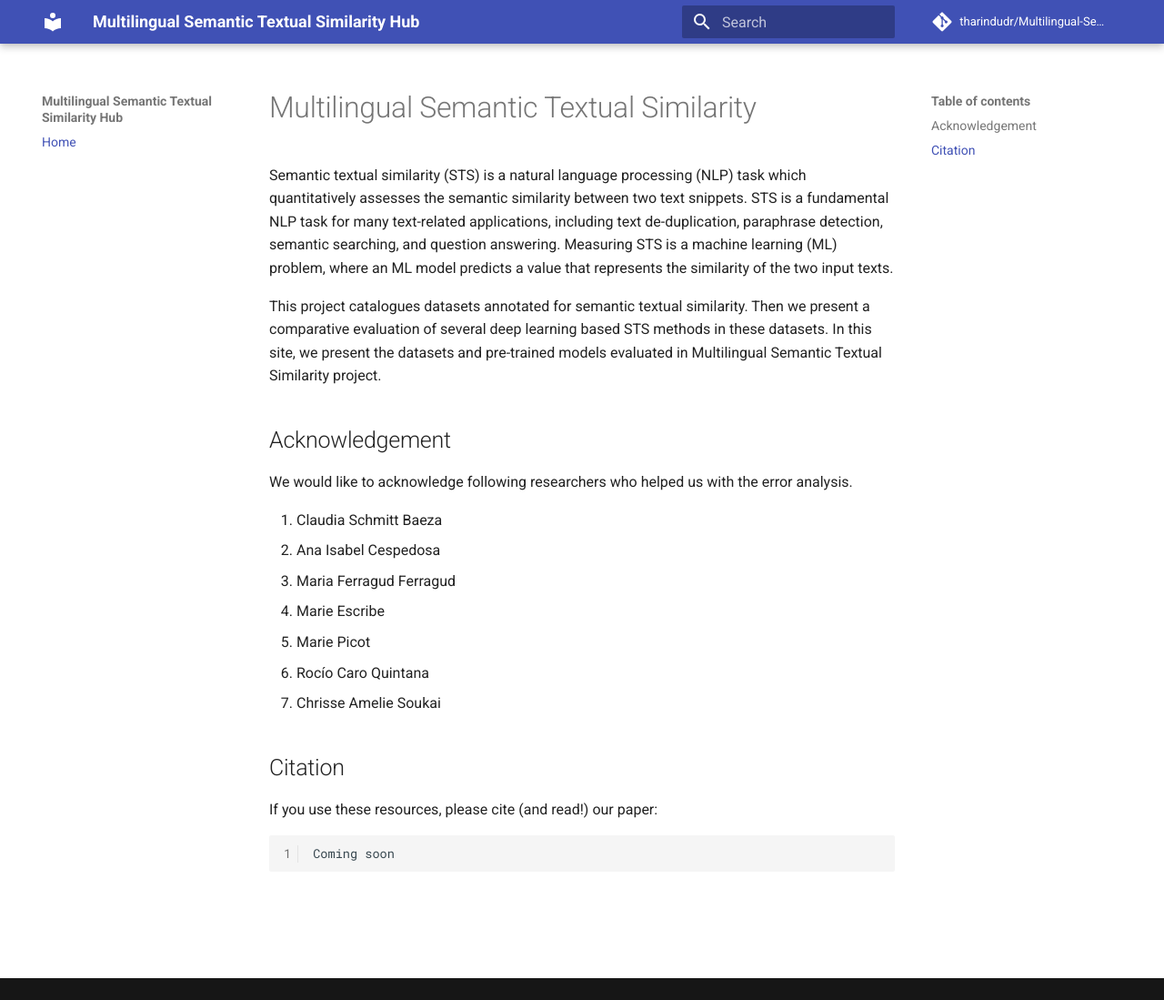
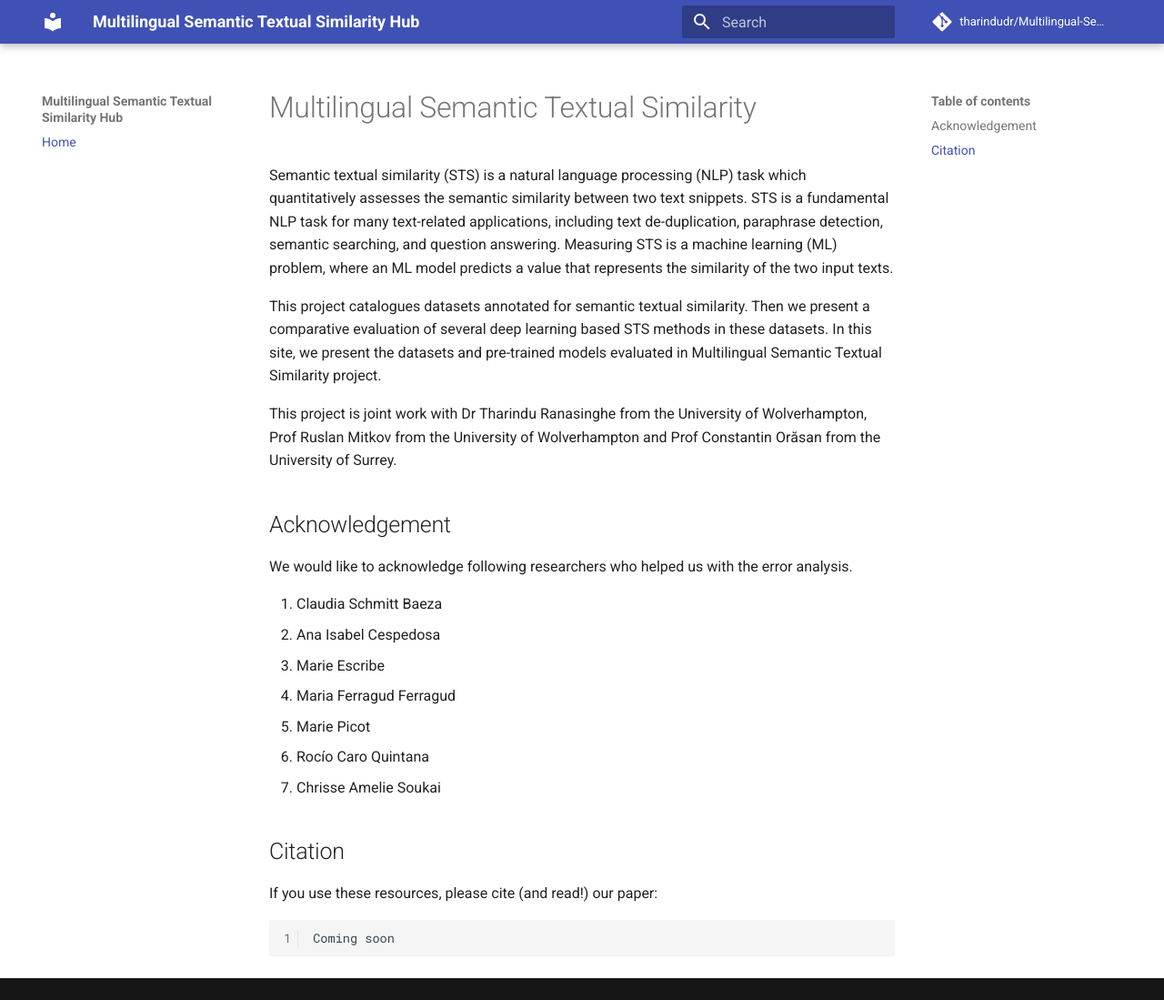
Before and after one commit to TharinduDR/Multilingual-Semantic-Textual-Similarity, an MkDocs documentation site: the page built from docs/index.md, in a window 1280 px wide and 1099 px high. Shown: the whole window at 91% size. Built offline with MkDocs 1.6.1 and Material for MkDocs 9.7.7, drawn with Linux system fonts in a browser that asks for light colours; comment, search, counter and statistics services are not loaded.

Commit message:
015: Adding Documentation

```diff
--- a/docs/index.md
+++ b/docs/index.md
@@ -2,6 +2,8 @@
 Semantic textual similarity (STS) is a natural language processing (NLP) task which quantitatively assesses the semantic similarity between two text snippets. STS is a fundamental NLP task for many text-related applications, including text de-duplication, paraphrase detection, semantic searching, and question answering. Measuring STS is a machine learning (ML) problem, where an ML model predicts a value that represents the similarity of the two input texts.
 
 This project catalogues datasets annotated for semantic textual similarity. Then we present a comparative evaluation of several deep learning based STS methods in these datasets. In this site, we present the datasets and pre-trained models evaluated in Multilingual Semantic Textual Similarity project.
+
+This project is joint work with Dr Tharindu Ranasinghe from the University of Wolverhampton, Prof Ruslan Mitkov from the University of Wolverhampton and Prof Constantin Orăsan from the University of Surrey.
 
 
 
@@ -10,8 +12,8 @@ We would like to acknowledge following researchers who helped us with the error
 
 1. Claudia Schmitt Baeza
 2. Ana Isabel Cespedosa
-3. Maria Ferragud Ferragud
-4. Marie Escribe
+3. Marie Escribe
+4. Maria Ferragud Ferragud
 5. Marie Picot
 6. Rocío Caro Quintana
 7. Chrisse Amelie Soukai
```
